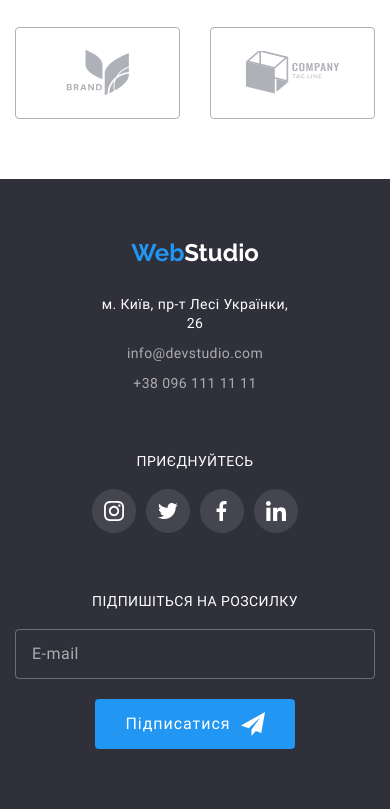
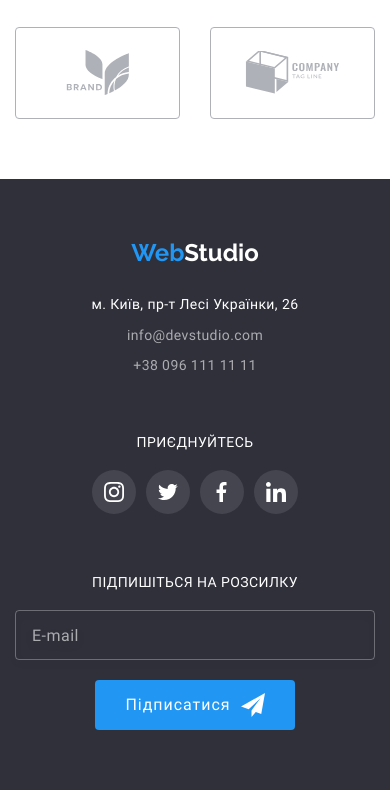
Before and after one commit to AntOn2415/goit-markup-hw-08, a plain HTML site: page index.html in a window 390 px wide. Shown: the part 4362-5171 px from the top of the page. Drawn offline with nearby package versions, Linux system fonts and the light colour scheme.

Commit message:
footer-link - max-width 208px

```diff
--- a/sass/components/_footer.scss
+++ b/sass/components/_footer.scss
@@ -30,7 +30,7 @@
 
   // max-width: 207px;
 @media screen and (max-width: 767px) {
-  max-width: 207px;
+  max-width: 208px;
 margin-left: auto;
 margin-right: auto;
   }
```
Also changed, not shown: css/main.css, css/main.min.css.
